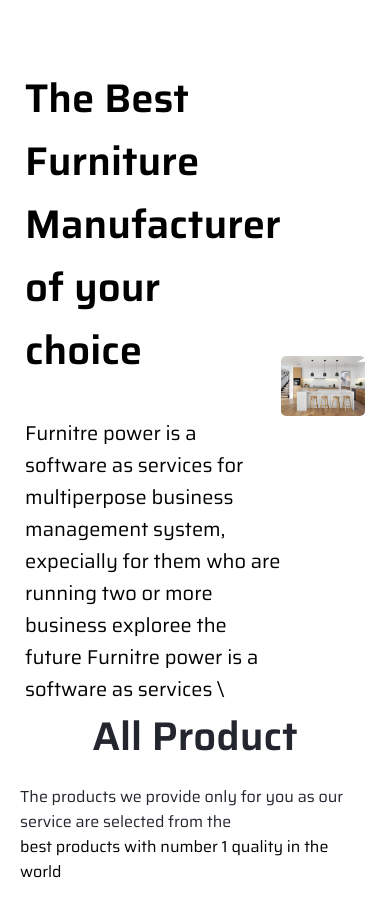
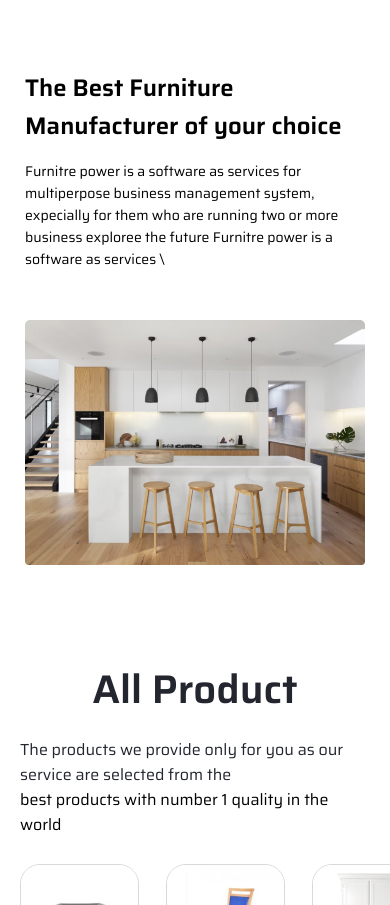
Before and after one commit to runohod/FurniShop, a website built with Vite: page index.html in a window 390 px wide. Shown: the part 2157-3062 px from the top of the page. Built offline with nearby package versions, Linux system fonts and the light colour scheme; files whose address does not match are found by name.

Commit message:
furniture

```diff
--- a/src/scss/components/furniture.scss
+++ b/src/scss/components/furniture.scss
@@ -9,6 +9,14 @@
   justify-content: space-between;
   align-items: center;
   width: 100%;
+}
+
+@media screen and (max-width: 768px) {
+  .furniture_wrapper {
+    display: flex;
+    flex-direction: column;
+    gap: 50px;
+  }
 }
 
 .furniture_left {
@@ -25,11 +33,35 @@
   max-width: 558px;
 }
 
+@media screen and (max-width: 768px) {
+  .furniture_subtitle {
+    font-size: 24px;
+  }
+}
+
 .furniture_description {
   padding-top: 35px;
   font-weight: 400;
   font-size: 20px;
   max-width: 570px;
+}
+
+@media screen and (max-width: 992px) {
+  .furniture_description {
+    font-size: 17px;
+  }
+}
+
+@media screen and (max-width: 768px) {
+  .furniture_description {
+    font-size: 14px;
+  }
+}
+
+@media screen and (max-width: 576px) {
+  .furniture_description {
+    padding-top: 15px;
+  }
 }
 
 .furniture_img {
@@ -42,3 +74,15 @@
   max-height: 399px;
   border-radius: 5px;
 }
+
+@media screen and (max-width: 768px) {
+  .furniture_img_1 {
+    padding-bottom: 90px;
+  }
+}
+
+@media screen and (max-width: 576px) {
+  .furniture_img_1 {
+    max-width: 340px;
+  }
+}
```
